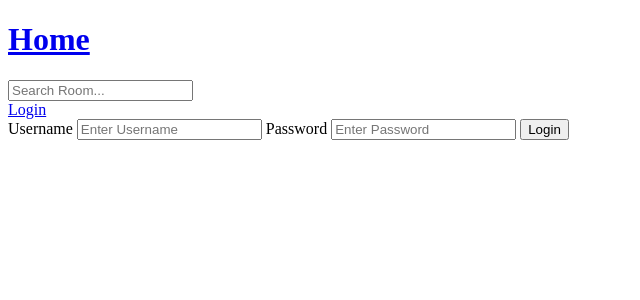
After one commit to ChandanSayed/study-bud, a Django app: page /login/ in a window 1280 px wide. The commit adds this page. Shown: the top 300 px of the page, without its empty margins (0-640 px from the left). Run offline with Django 5.2, Linux system fonts and the light colour scheme.

Commit message:
Login, access restrictions

```diff
--- /dev/null
+++ b/base/templates/base/login_register.html
@@ -0,0 +1,24 @@
+{% extends 'main.html' %} {% block content %}
+
+<div>
+  <form action="" method="post">
+    {%csrf_token%}
+    <label for="username">Username</label>
+    <input
+      type="text"
+      name="username"
+      placeholder="Enter Username"
+      id="username"
+    />
+    <label for="password">Password</label>
+    <input
+      type="text"
+      name="password"
+      placeholder="Enter Password"
+      id="password"
+    />
+    <input type="submit" value="Login" />
+  </form>
+</div>
+
+{%endblock%}
--- a/base/urls.py
+++ b/base/urls.py
@@ -3,8 +3,10 @@ from django.urls import path
 from . import views
 
 urlpatterns = [
-    path('', views.home, name='home'),
-    path('room-details/<int:pk>/', views.room, name='room-details'),
+    path('login/',views.LoginPage, name='login'),
+    path('logout/', views.LogoutUser, name='logout'),
+    path('', views.Home, name='home'),
+    path('room-details/<int:pk>/', views.GetRoom, name='room-details'),
     path('create-room/',views.CreateRoom, name='create-room'),
     path('update-room/<int:pk>/',views.UpdateRoom, name='update-room'),
     path('delete-room/<int:pk>/',views.DeleteRoom, name='delete-room'),
--- a/base/views.py
+++ b/base/views.py
@@ -1,13 +1,44 @@
 from django.shortcuts import render,redirect
+from django.contrib import messages
 from django.http import HttpResponse
 from django.template import loader
 from django.db.models import Q
 from .models import Room,Topic
 from .forms import RoomForm
+from django.contrib.auth.models import User
+from django.contrib.auth import authenticate,login,logout
+from django.contrib.auth.decorators import login_required
 # Create your views here.
 
 
-def home(request):
+def LoginPage(request):
+  if request.user.is_authenticated:
+        return redirect('home')
+  if request.method == 'POST':
+    username = request.POST.get('username')
+    password = request.POST.get('password')
+    try:
+      user = User.objects.get(username=username)
+
+    except:
+      messages.error(request,'User does not exist')
+      return redirect('login')
+
+    user = authenticate(request,username=username, password=password)
+    if user is not None:
+      login(request, user)
+      return redirect('home')
+    else:
+      messages.error(request,'Username or password is incorrect')
+
+  context = {}
+  return render(request, 'base/login_register.html',context)
+
+def LogoutUser(request):
+  logout(request)
+  return redirect('home')
+
+def Home(request):
   q = request.GET.get('q') if request.GET.get('q') != None else ''
   rooms = Room.objects.filter(
     Q(topic__name__icontains = q)
@@ -24,7 +55,7 @@ def home(request):
   template = loader.get_template('base/home.html')
   return HttpResponse(template.render(context,request))
 
-def room(request,pk):
+def GetRoom(request,pk):
   room = Room.objects.get(id=pk)
   context = {
     'room': room,
@@ -32,6 +63,7 @@ def room(request,pk):
   template = loader.get_template('base/room.html')
   return HttpResponse(template.render(context,request))
 
+@login_required(login_url='login')
 def CreateRoom(request):
   # template = loader.get_template('base/room_form.html')
   form = RoomForm()
@@ -43,7 +75,7 @@ def CreateRoom(request):
   context ={'form':form}
   return render(request,'base/room_form.html',context)
 
-
+@login_required(login_url='login')
 def UpdateRoom(request,pk):
   room = Room.objects.get(id=pk)
   form = RoomForm(instance=room)
@@ -55,7 +87,7 @@ def UpdateRoom(request,pk):
   context = {'form':form}
   return render(request,'base/room_form.html',context)
 
-
+@login_required(login_url='login')
 def DeleteRoom(request,pk):
   room = Room.objects.get(id=pk)
   if request.method == 'POST':
--- a/templates/main.html
+++ b/templates/main.html
@@ -6,6 +6,14 @@
     <title>Study Bud</title>
   </head>
   <body>
-    {% include 'navbar.html' %} {% block content %} {% endblock %}
+    {% include 'navbar.html' %} {% if messages %}
+    <ul class="messages">
+      {% for message in messages %}
+      <li {% if message.tags %} class="{{ message.tags }}" {% endif %}>
+        {{ message }}
+      </li>
+      {% endfor %}
+    </ul>
+    {% endif %} {% block content %} {% endblock %}
   </body>
 </html>
--- a/templates/navbar.html
+++ b/templates/navbar.html
@@ -2,3 +2,9 @@
 <form action="{% url 'home' %}" method="GET">
   <input type="text" name="q" placeholder="Search Room..." />
 </form>
+{% if request.user.is_authenticated %}
+<a href="{% url 'logout' %}">Logout</a>
+{%else%}
+<a href="{% url 'login' %}">Login</a>
+{%endif%}
+<br />
```
Also changed, not shown: db.sqlite3.
